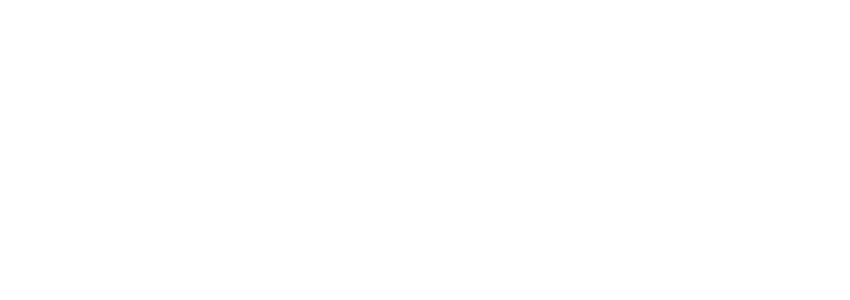
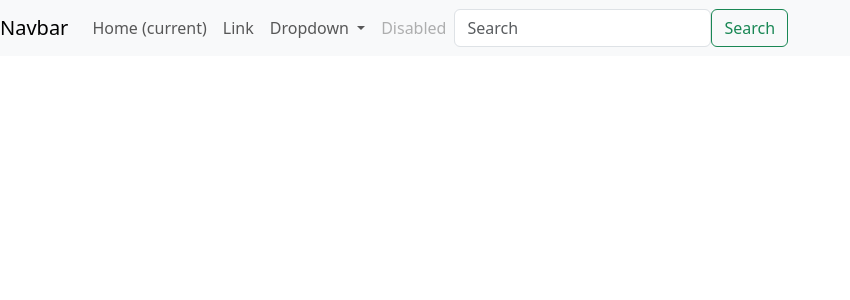
Before and after one commit to VenkyDevEnv/Q-A, an Angular app: page / in a window 1280 px wide. Shown: the top 300 px of the page, without its empty margins (0-850 px from the left). Built offline with nearby package versions, Linux system fonts and the light colour scheme.

Commit message:
added TopNav

```diff
--- a/src/app/home/home.component.html
+++ b/src/app/home/home.component.html
@@ -1 +1,65 @@
-<div class="container"></div>
+<div class="home">
+  <div class="topNav">
+    <nav class="navbar navbar-expand-lg navbar-light bg-light">
+      <a class="navbar-brand" href="#">Navbar</a>
+      <button
+        class="navbar-toggler"
+        type="button"
+        data-toggle="collapse"
+        data-target="#navbarSupportedContent"
+        aria-controls="navbarSupportedContent"
+        aria-expanded="false"
+        aria-label="Toggle navigation"
+      >
+        <span class="navbar-toggler-icon"></span>
+      </button>
+
+      <div class="collapse navbar-collapse" id="navbarSupportedContent">
+        <ul class="navbar-nav mr-auto">
+          <li class="nav-item active">
+            <a class="nav-link" href="#"
+              >Home <span class="sr-only">(current)</span></a
+            >
+          </li>
+          <li class="nav-item">
+            <a class="nav-link" href="#">Link</a>
+          </li>
+          <li class="nav-item dropdown">
+            <a
+              class="nav-link dropdown-toggle"
+              href="#"
+              id="navbarDropdown"
+              role="button"
+              data-toggle="dropdown"
+              aria-haspopup="true"
+              aria-expanded="false"
+            >
+              Dropdown
+            </a>
+            <div class="dropdown-menu" aria-labelledby="navbarDropdown">
+              <a class="dropdown-item" href="#">Action</a>
+              <a class="dropdown-item" href="#">Another action</a>
+              <div class="dropdown-divider"></div>
+              <a class="dropdown-item" href="#">Something else here</a>
+            </div>
+          </li>
+          <li class="nav-item">
+            <a class="nav-link disabled" href="#">Disabled</a>
+          </li>
+        </ul>
+
+        <form class="form-inline my-2 my-lg-0">
+          <input
+            class="form-control mr-sm-2"
+            type="search"
+            placeholder="Search"
+            aria-label="Search"
+          />
+        </form>
+        <button class="btn btn-outline-success my-2 my-sm-0" type="submit">
+          Search
+        </button>
+      </div>
+    </nav>
+  </div>
+</div>
--- a/src/styles.css
+++ b/src/styles.css
@@ -1 +1,5 @@
 /* You can add global styles to this file, and also import other style files */
+* {
+  margin: 0px;
+  padding: 0px;
+}
```
